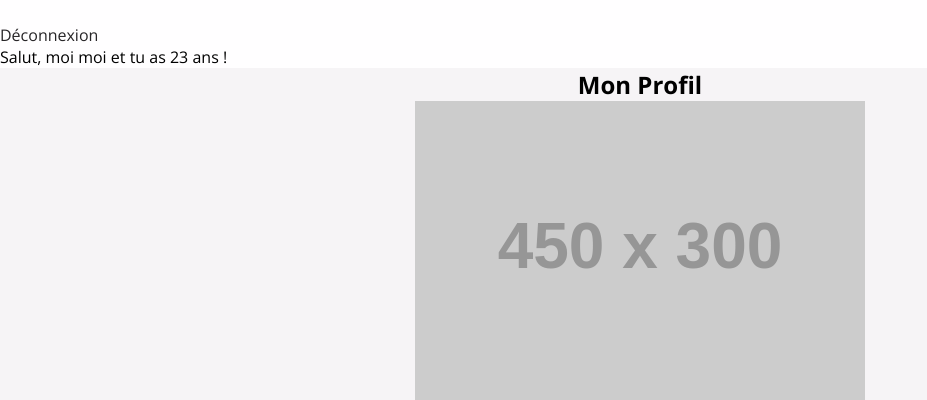
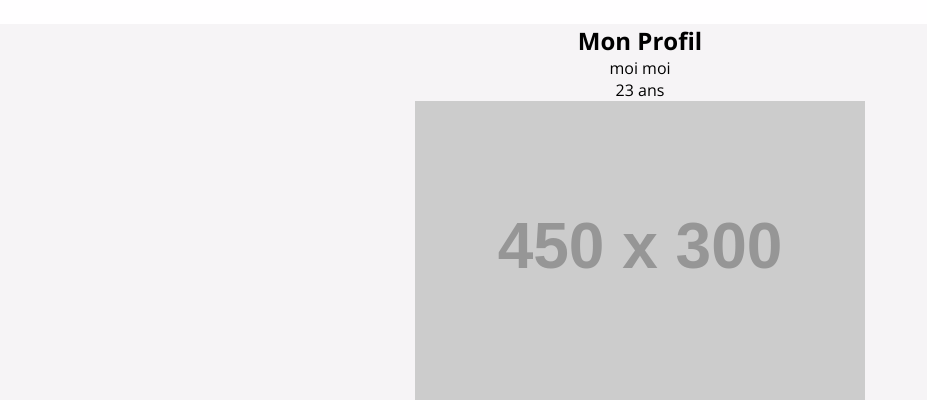
Before and after one commit to Bxrrxcudx/SI_3D_WEB, a PHP site: page /profil.php in a window 1280 px wide. Shown: the part 92-492 px from the top of the page, without its empty margins (0-927 px from the left). Run offline with PHP 8.4, Linux system fonts and the light colour scheme; the visitor is signed in with stand-in values (Sample User, id 1); data comes from the database, SQL or seed files in the repository; grey boxes labelled with a size stand in for pictures from a placeholder-image service; some libraries are stand-ins or nearby versions.

Commit message:
profil new

```diff
--- a/v1/session1/profil.php
+++ b/v1/session1/profil.php
@@ -14,20 +14,14 @@ $row = $stmt->fetch(PDO::FETCH_ASSOC);
 include "front/header.php";
 ?>
 <?php if (isset($_SESSION['id'])) :?>
-<div class="connexion">
-	<a href="logout.php">Déconnexion</a>
-</div>
-<p>
-	Salut,
-	<?= $row['prenom']." ".$row['nom']?> et tu as <?= $row['age']?> ans !
-</p>
-<?php else :?>
-	<p>Vous n'êtes plus connecté</p>
-	<a href="signup.php">Inscris-toi</a>
-<?php endif; ?>
-	<main>
+<main>
 		<div class="profil">
 			<h2>Mon Profil</h2>
+			<div class="infos">
+				<p><?= $row['prenom']." ".$row['nom']?></p>
+				<p><?php  ?></p>
+				<p><?= $row['age']?> ans</p>
+			</div>
 			<figure>
 				<img src="https://placehold.it/450x300" alt="">
 				<figcaption>Fait le 12/12/12</figcaption>
@@ -59,6 +53,10 @@ include "front/header.php";
 			</div>
 		</div>
 	</main>
+<?php else :?>
+	<p>Vous n'êtes plus connecté</p>
+	<a href="signup.php">Inscris-toi</a>
+<?php endif; ?>
 <?php
 include "front/footer.php";
 ?>
```
